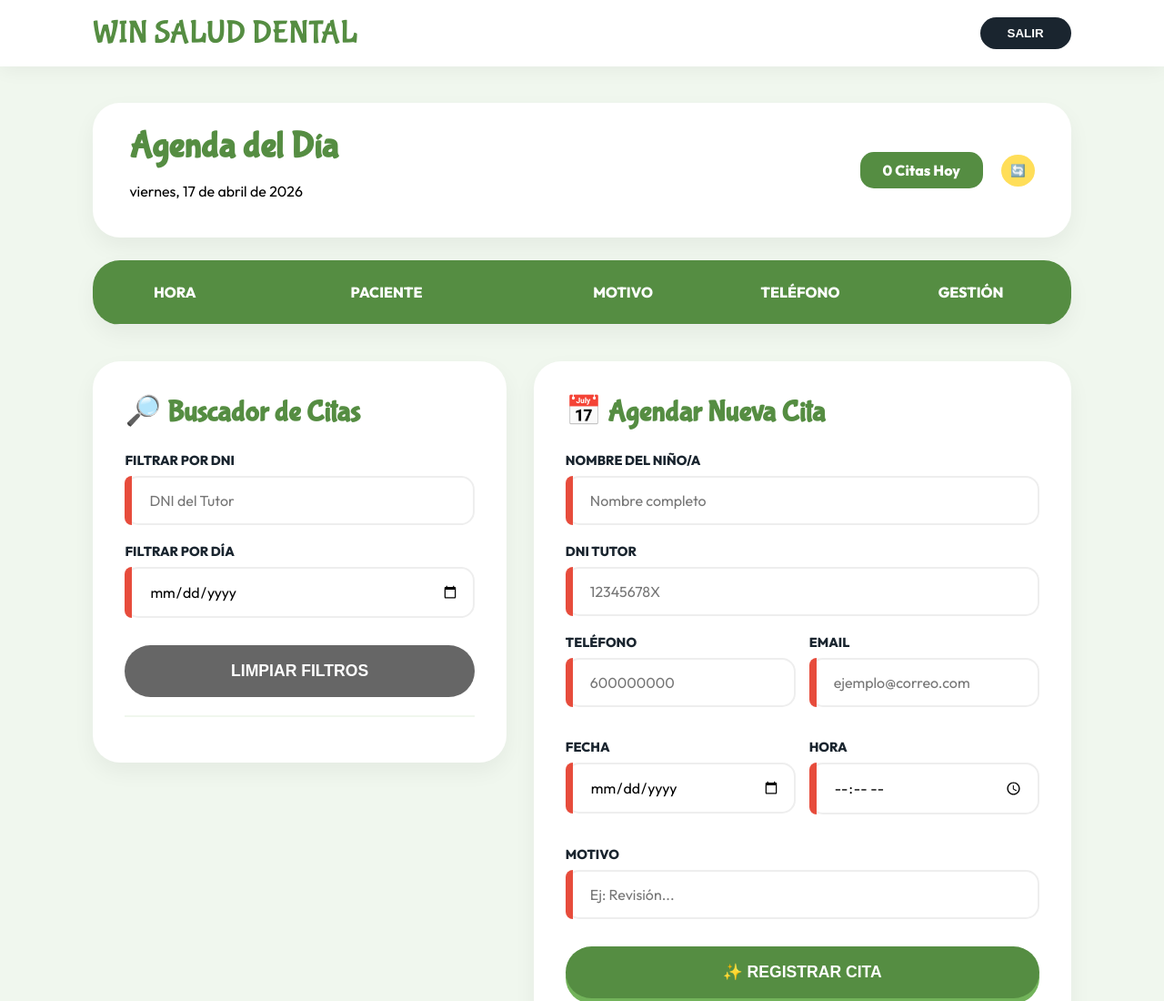
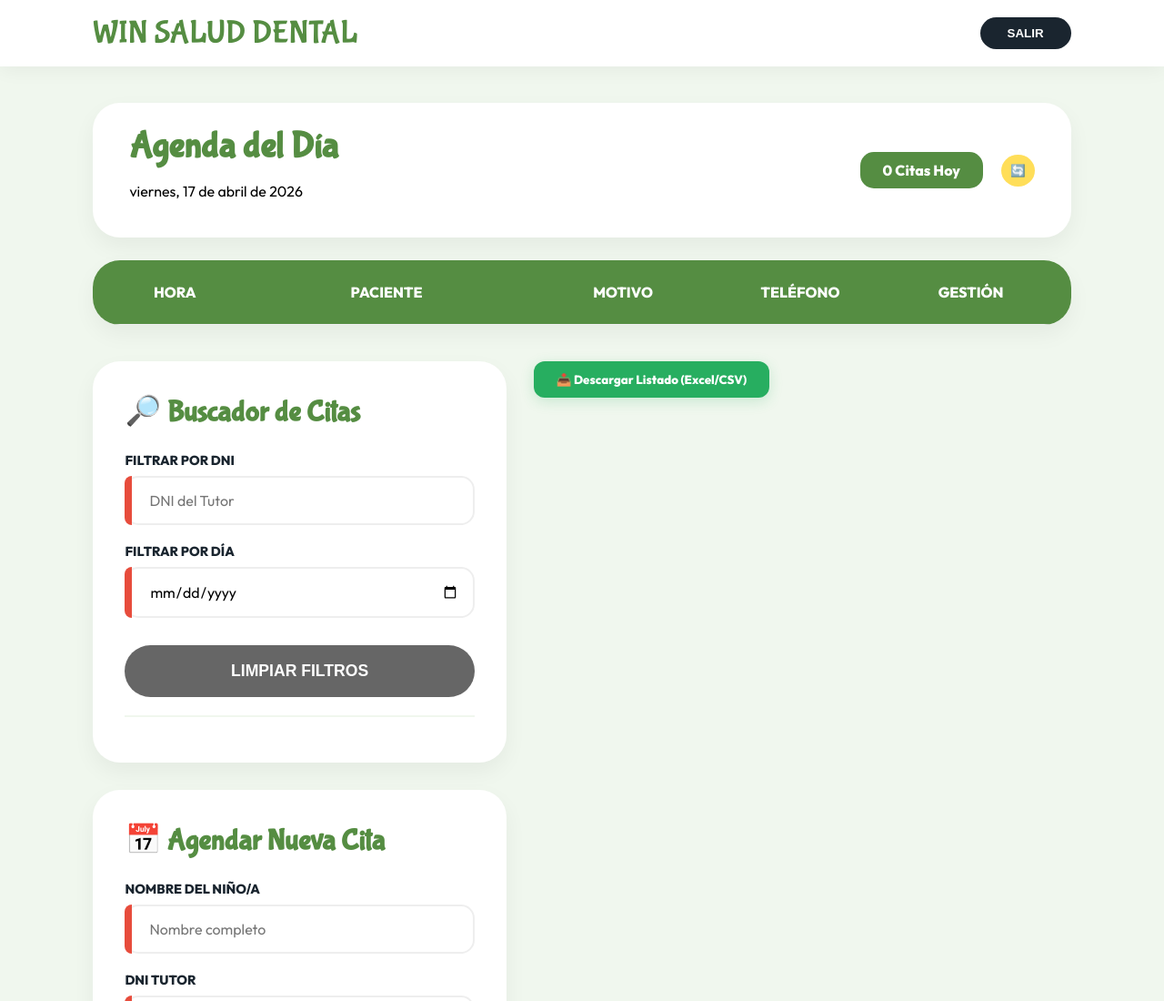
Before and after one commit to javiergdh/WinSaludDental, a website: page ClinicaDental IA/HTML/administracion.html in a window 1280 px wide. Shown: the top 1100 px of the page at 91% size. Drawn offline with Linux system fonts and the light colour scheme; no server answers.

Commit message:
Añadido servicio CSV

```diff
--- a/ClinicaDental IA/HTML/administracion.html
+++ b/ClinicaDental IA/HTML/administracion.html
@@ -201,7 +201,11 @@
                 <div id="resultados-busqueda" style="max-height: 400px; overflow-y: auto; border-top: 2px solid var(--verde-claro); padding-top: 15px;">
                     </div>
             </div>
-
+            <div style="margin-bottom: 20px;">
+                <button onclick="exportarCitasCSV()" style="background-color: #27ae60; color: white; padding: 12px 25px; border-radius: 12px; border: none; cursor: pointer; font-family: 'Outfit', sans-serif; font-weight: bold; display: flex; align-items: center; gap: 10px; box-shadow: 0 4px 15px rgba(39, 174, 96, 0.2);">
+                    📥 Descargar Listado (Excel/CSV)
+                </button>
+            </div>
             <div class="panel-admin">
                 <h2>📅 Agendar Nueva Cita</h2>
                 <form id="reservaForm">
@@ -463,6 +467,48 @@
         } catch (e) { alert("Error de conexión"); }
         finally { btn.innerText = "✨ REGISTRAR CITA"; btn.disabled = false; }
     }
+    function exportarCitasCSV() {
+        // 1. Seleccionamos las filas de la tabla (ajusta el ID si es diferente)
+        const tabla = document.getElementById("tablaCitas");
+        const filas = tabla.querySelectorAll("tr");
+
+        if (filas.length <= 1) {
+            alert("No hay citas para exportar.");
+            return;
+        }
+
+        let csvContent = "\uFEFF"; // BOM para que Excel reconozca tildes y eñes
+
+        // 2. Definimos las cabeceras manualmente
+        csvContent += "Nombre,DNI,Teléfono,Email,Día,Horario,Motivo,Estado\n";
+
+        // 3. Recorremos las filas (saltando la cabecera de la tabla HTML)
+        for (let i = 1; i < filas.length; i++) {
+            const celdas = filas[i].querySelectorAll("td");
+
+            // Extraemos el texto de cada celda, limpiando espacios
+            // Usamos slice(0, -1) para no incluir la última columna de "Acciones" (botones)
+            const datos = Array.from(celdas)
+                .slice(0, -1)
+                .map(celda => `"${celda.innerText.trim()}"`)
+                .join(",");
+
+            csvContent += datos + "\n";
+        }
+
+        // 4. Creamos el archivo y forzamos la descarga
+        const blob = new Blob([csvContent], { type: 'text/csv;charset=utf-8;' });
+        const url = URL.createObjectURL(blob);
+        const link = document.createElement("a");
+
+        const fecha = new Date().toLocaleDateString().replace(/\//g, '-');
+        link.setAttribute("href", url);
+        link.setAttribute("download", `Citas_WinSaludDental_${fecha}.csv`);
+
+        document.body.appendChild(link);
+        link.click();
+        document.body.removeChild(link);
+    }
 </script>
 </body>
 </html>
```
